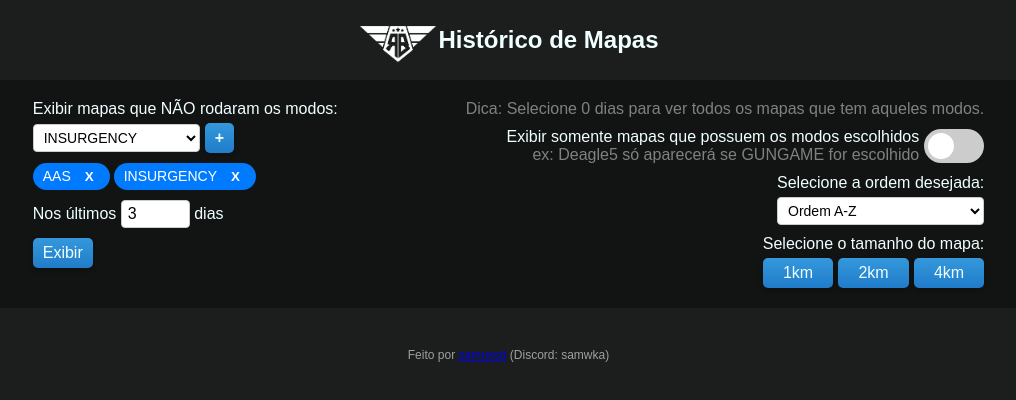
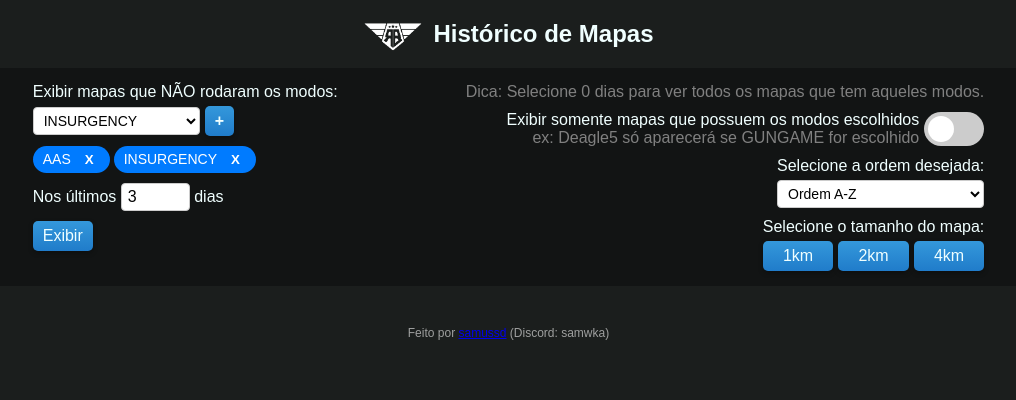
Before and after one commit to samussd/pr-map-history-viewer, a plain HTML site: page frontend/index.html in a window 1280 px wide. Shown: the whole page, without its empty margins (124-1140 px from the left). Drawn offline with Linux system fonts and the light colour scheme; no server answers.

Commit message:
update css

```diff
--- a/frontend/styles.css
+++ b/frontend/styles.css
@@ -30,11 +30,12 @@ body {
   flex-direction: row;
   justify-content: center;
   align-items: center;
+  gap: 10px;
 }
 
 .header img {
-  width: 80px;
-  height: 80px;
+  width: 60px;
+  height: 60px;
   object-fit: cover;
 }
 
@@ -318,7 +319,7 @@ input:checked + .slider:before {
   flex-direction: row;
   justify-content: center;
   align-items: start;
-  padding: 20px max(6vw, 30px);
+  padding: 15px max(6vw, 30px);
   background-color: var(--bgdark);
   gap: 10vw;
 }
```
